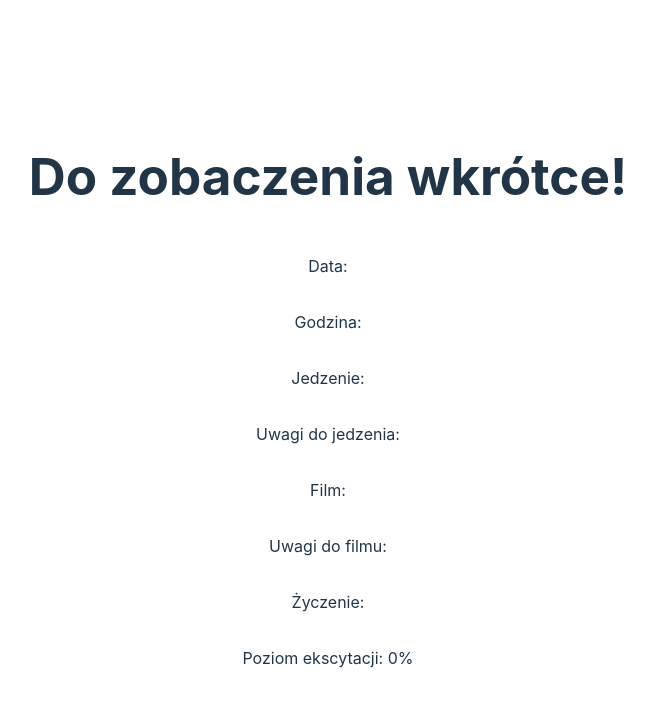
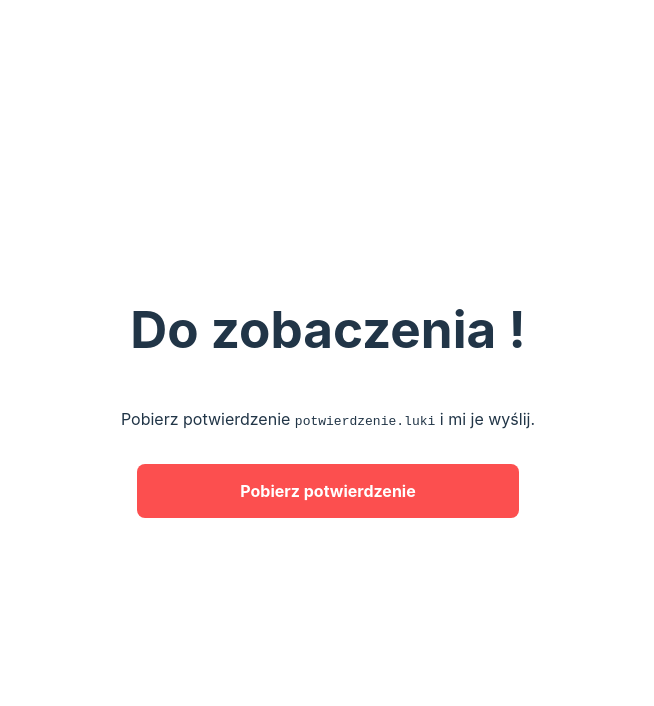
Before and after one commit to Farcryx/date-with-me, a React (Vite) app: page /eighth in a window 1280 px wide. Shown: the top 706 px of the page, without its empty margins (312-966 px from the left). Built offline with nearby package versions, Linux system fonts and the light colour scheme.

Commit message:
Poprawiono przekazywanie parametrów, dodano zapisywanie parametru w postaci ilości kliknięć przycisku nope

```diff
--- a/src/App.css
+++ b/src/App.css
@@ -36,6 +36,7 @@
     margin: 1rem;
     background-color: #fc4f4f;
     font-weight: bold;
+    color: white;
 }
 
 .no_button {
@@ -101,38 +102,8 @@ input {
     padding: 0;
 }
 
-
-/*!* The slider itself *!*/
-/*.slider {*/
-/*  -webkit-appearance: none;  !* Override default CSS styles *!*/
-/*  appearance: none;*/
-/*  width: 100%; !* Full-width *!*/
-/*  height: 0; !* Specified height *!*/
-/*  background: #d3d3d3; !* Grey background *!*/
-/*  outline: none; !* Remove outline *!*/
-/*  opacity: 0.7; !* Set transparency (for mouse-over effects on hover) *!*/
-/*  -webkit-transition: .2s; !* 0.2 seconds transition on hover *!*/
-/*  transition: opacity .2s;*/
-/*}*/
-
-/*!* Mouse-over effects *!*/
-/*.slider:hover {*/
-/*  opacity: 1; !* Fully shown on mouse-over *!*/
-/*}*/
-
-/*!* The slider handle (use -webkit- (Chrome, Opera, Safari, Edge) and -moz- (Firefox) to override default look) *!*/
-/*.slider::-webkit-slider-thumb {*/
-/*  -webkit-appearance: none; !* Override default look *!*/
-/*  appearance: none;*/
-/*  width: 25px; !* Set a specific slider handle width *!*/
-/*  height: 25px; !* Slider handle height *!*/
-/*  background: #04AA6D; !* Green background *!*/
-/*  cursor: pointer; !* Cursor on hover *!*/
-/*}*/
-
-/*.slider::-moz-range-thumb {*/
-/*  width: 5px; !* Set a specific slider handle width *!*/
-/*  height: 5px; !* Slider handle height *!*/
-/*  background: #04AA6D; !* Green background *!*/
-/*  cursor: pointer; !* Cursor on hover *!*/
-/*}*/
+.next-button {
+    display: flex;
+    flex-direction: column;
+    justify-content: center;
+}
--- a/src/assets/FormContext.jsx
+++ b/src/assets/FormContext.jsx
@@ -5,6 +5,7 @@ export const FormContext = createContext();
 
 export const FormProvider = ({ children }) => {
     const [formData, setFormData] = useState({
+        nope: 0,
         date: '',
         time: '',
         food: '',
--- /dev/null
+++ b/src/assets/SaveToFile.jsx
@@ -0,0 +1,33 @@
+import { useContext } from 'react';
+import { FormContext } from './FormContext.jsx';
+
+export const createFileFromState = (formData) => {
+    let table = [];
+
+    let state = {
+        nope: formData.nope,
+        date: formData.date,
+        time: formData.time,
+        food: formData.food,
+        customFood: formData.jakieJedzenie,
+        movie: formData.movie,
+        customMovie: formData.jakiFilm,
+        wish: formData.wish,
+        excitement: formData.excitement
+    };
+
+    table.push(state);
+    let file = new Blob([JSON.stringify(table, null, 2)], { type: 'text/plain' });
+    let a = document.createElement('a');
+    a.href = URL.createObjectURL(file);
+    a.download = 'potwierdzenie.luki';
+    a.click();
+};
+
+const SaveToFile = () => {
+    const { formData } = useContext(FormContext);
+    createFileFromState(formData);
+    return null;
+};
+
+export default SaveToFile;
--- a/src/assets/pages/eighth.jsx
+++ b/src/assets/pages/eighth.jsx
@@ -1,19 +1,28 @@
 import { useContext } from 'react';
 import { FormContext } from '../FormContext.jsx';
+import {createFileFromState} from "../SaveToFile.jsx";
+
 const Eighth = () => {
     const { formData } = useContext(FormContext);
 
+    const handleDownloadClick = () => {
+        createFileFromState(formData);
+    };
+
     return (
         <div className="layout">
-            <h1>Do zobaczenia wkrótce!</h1>
-            <p>Data: {formData.date}</p>
-            <p>Godzina: {formData.time}</p>
-            <p>Jedzenie: {formData.food}</p>
-            <p>Uwagi do jedzenia: {formData.jakieJedzenie}</p>
-            <p>Film: {formData.movie}</p>
-            <p>Uwagi do filmu: {formData.jakiFilm}</p>
-            <p>Życzenie: {formData.wish}</p>
-            <p>Poziom ekscytacji: {formData.excitement}%</p>
+            <h1>Do zobaczenia {formData.date}!</h1>
+            <p>Pobierz potwierdzenie <code>potwierdzenie.luki</code> i mi je wyślij.</p>
+
+            <button className="yes_button" onClick={handleDownloadClick}>Pobierz potwierdzenie</button>
+            {/*<p>Data: {formData.date}</p>*/}
+            {/*<p>Godzina: {formData.time}</p>*/}
+            {/*<p>Jedzenie: {formData.food}</p>*/}
+            {/*<p>Uwagi do jedzenia: {formData.jakieJedzenie}</p>*/}
+            {/*<p>Film: {formData.movie}</p>*/}
+            {/*<p>Uwagi do filmu: {formData.jakiFilm}</p>*/}
+            {/*<p>Życzenie: {formData.wish}</p>*/}
+            {/*<p>Poziom ekscytacji: {formData.excitement}%</p>*/}
         </div>
     );
 };
--- a/src/assets/pages/fifth.jsx
+++ b/src/assets/pages/fifth.jsx
@@ -74,7 +74,7 @@ const fifth = () => {
             </div>
             {showInput && <input className="inne" type="text" id="jakiFilm" name="nieokreślono"
                                  placeholder="Co chciałabyś obejrzeć?" onChange={handleInputChange}/>}
-            <Link to="/sixth">
+            <Link to="/sixth" className="next-button">
                 <button className="yes_button">
                     KONTYNUUJ
                 </button>
--- a/src/assets/pages/first.jsx
+++ b/src/assets/pages/first.jsx
@@ -1,6 +1,7 @@
 import loveLogo from "../love.png";
 import {Link} from "react-router-dom";
-import {useState} from "react";
+import {useContext, useState} from "react";
+import {FormContext} from "../FormContext.jsx";
 
 const first = () => {
     const info = [
@@ -17,7 +18,9 @@ const first = () => {
         "Bo się obrażę",
         "Kocham Cię, więc zrób to proszę dla mnie i pójdź ze mną na randkę"
     ]
+
     const [count, setCount] = useState(0)
+    const { formData, setFormData } = useContext(FormContext);
 
     function checkCount() {
         if (count === 11) {
@@ -32,6 +35,10 @@ const first = () => {
         checkCount()
     }
 
+    const handleCountChange = (event) => {
+        setFormData({ ...formData, nope: event.target.value });
+    };
+
     return (
         <div>
             <div>
@@ -44,9 +51,12 @@ const first = () => {
                 <Link to="/second">
                     <button
                         className="yes_button"
+                        id="nope"
+                        value={count}
                         style={{
                             scale: `${100 * (count / 6 + 1)}%`,
                         }}
+                        onClick={handleCountChange}
                     >
                         TAK
                     </button>
--- a/src/assets/pages/fourth.jsx
+++ b/src/assets/pages/fourth.jsx
@@ -71,7 +71,7 @@ const fourth = () => {
             {/*       onChange={handleRadioChange}/>*/}
 
 
-            <Link to="/fifth">
+            <Link to="/fifth" className="next-button">
                 <button className="yes_button">
                     KONTYNUUJ
                 </button>
--- a/src/assets/pages/second.jsx
+++ b/src/assets/pages/second.jsx
@@ -6,7 +6,7 @@ const second = () => {
         <div className="layout">
             <h1>TAAAAAAAAAAK!!!!<br/> Kliknij dalej!</h1>
             <img src={golden} className="goldenek" alt="Golden Retriever"/>
-            <Link to="/third">
+            <Link to="/third" className="next-button">
                 <button className="yes_button">
                     ~~~~~~    KLIKNIJ TUTAJ    ~~~~~~
                 </button>
--- a/src/assets/pages/seventh.jsx
+++ b/src/assets/pages/seventh.jsx
@@ -15,7 +15,7 @@ const seventh = () => {
                 <input className="slider" type="range" id="excitement" name="excitement" min="0" max="100" step="5"
                        onChange={handleExcitementChange}/>
             </div>
-            <Link to="/eighth">
+            <Link to="/eighth" className="next-button">
                 <button className="yes_button">
                     KONTYNUUJ
                 </button>
--- a/src/assets/pages/sixth.jsx
+++ b/src/assets/pages/sixth.jsx
@@ -13,7 +13,7 @@ const sixth = () => {
             <h1>Czy jest coś jeszcze co sobie tego dnia życzysz?</h1>
             <input className="szeroki-input" type="text" id="wish" name="wish" onChange={handleWishChange}
                    placeholder="Dodaj tu swoje życzenia, pragnienia"/>
-            <Link to="/seventh">
+            <Link to="/seventh" className="next-button">
                 <button className="yes_button">
                     KONTYNUUJ
                 </button>
--- a/src/assets/pages/third.jsx
+++ b/src/assets/pages/third.jsx
@@ -20,7 +20,7 @@ const third = () => {
             {/*Date choice with hour*/}
             <input type="date" id="date" name="date" onChange={handleDateChange}/>
             <input type="time" id="time" name="time" onChange={handleTimeChange}/>
-            <Link to="/fourth">
+            <Link to="/fourth" className="next-button">
                 <button className="yes_button">
                     KONTYNUUJ
                 </button>
```
